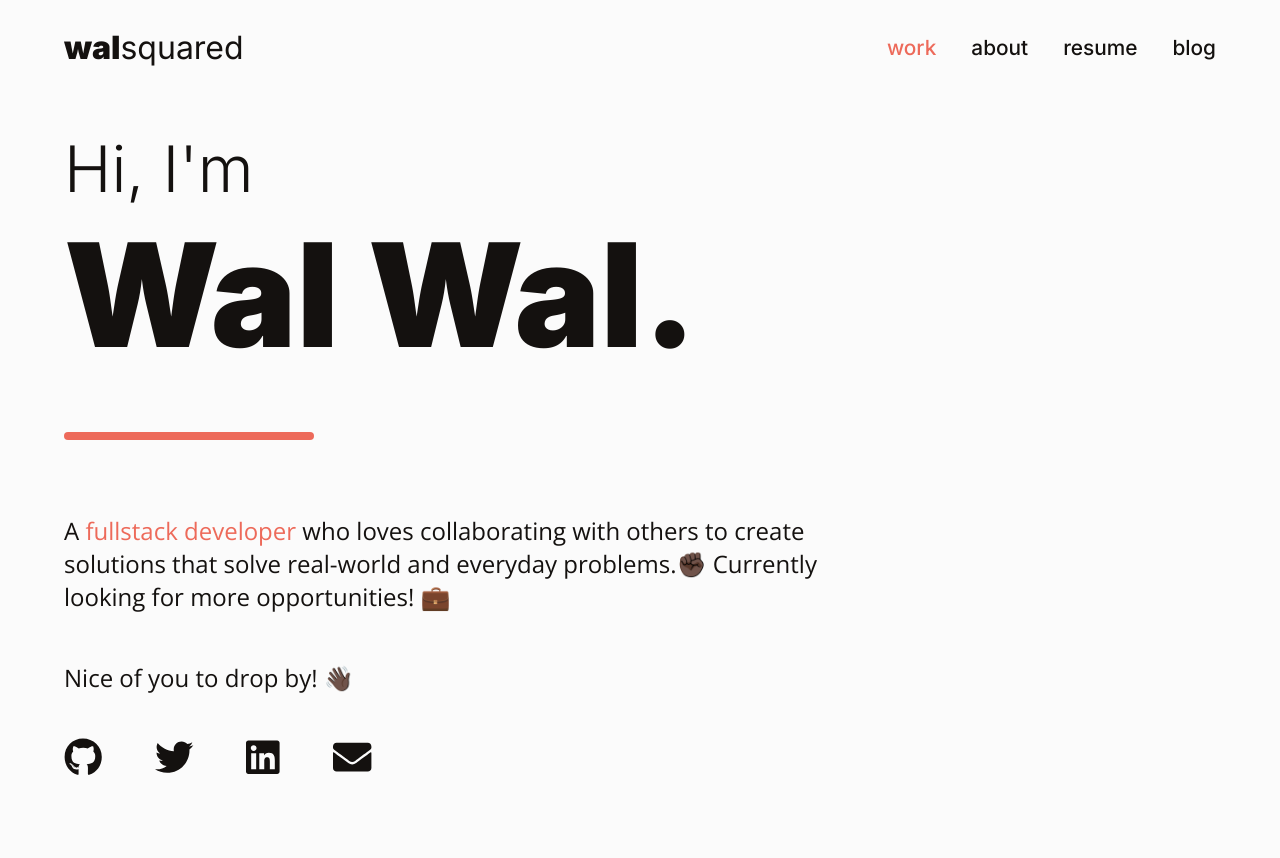
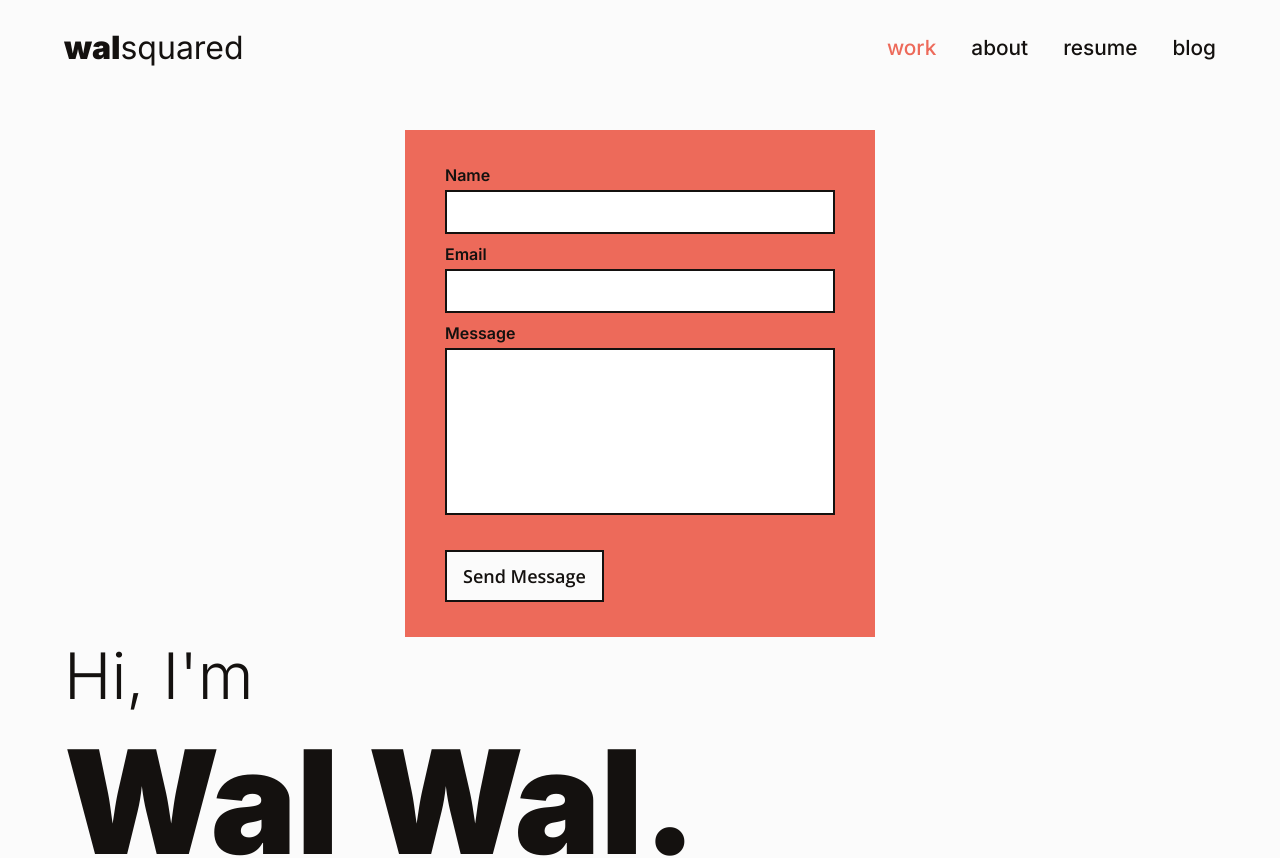
Before and after one commit to walsquared/wal.dev, a React app: page / in a window 1280 px wide. Shown: the top 858 px of the page. Built offline with nearby package versions, Linux system fonts and the light colour scheme.

Commit message:
Create Form component (UI only)
A form component. I'm going to use https://getform.io to make it
functional, but that will come later.

```diff
--- /dev/null
+++ b/src/components/contactForm.tsx
@@ -0,0 +1,109 @@
+import React from 'react'
+import styled from 'styled-components'
+
+import { ThemeColor } from '../types'
+
+interface Props {
+  theme: ThemeColor
+}
+
+const Form = styled.form<{ color: string }>`
+  display: flex;
+  flex-direction: column;
+  align-items: flex-start;
+  padding: 5vw;
+  width: var(--mobile-width);
+
+  background-color: ${(props) => props.color};
+
+  @media only screen and (min-width: 700px) {
+    padding: 35px 40px;
+    width: 300px;
+  }
+
+  @media only screen and (min-width: 1200px) {
+    padding: 35px 40px;
+    width: 390px;
+  }
+`
+
+const Field = styled.label`
+  display: flex;
+  flex-direction: column;
+  margin-bottom: 5px;
+  width: 100%;
+
+  font-family: 'Inter', sans-serif;
+  font-size: 1rem;
+  font-weight: 600;
+`
+
+const Input = styled.input`
+  margin: 5px 0;
+  padding: 0.5rem;
+
+  border: 2px solid var(--black);
+  background-color: #ffffff;
+
+  font-family: 'Open Sans', sans-serif;
+  font-size: 1.125rem;
+`
+
+const TextArea = styled.textarea`
+  resize: none;
+  margin-top: 5px;
+  margin-bottom: -5px;
+  padding: 0.5rem;
+
+  border: 2px solid var(--black);
+  background-color: #ffffff;
+
+  font-family: 'Inter', sans-serif;
+  font-size: 1.125rem;
+`
+
+const Button = styled.button<{ color: string }>`
+  margin-top: 5vw;
+  padding: 0.75rem 1rem;
+
+  border: 2px solid var(--text);
+  background-color: var(--bkg);
+  color: var(--text);
+
+  font-family: 'Open Sans', sans-serif;
+  font-size: 1.125rem;
+  font-weight: 600;
+
+  transition: 0.1s ease;
+
+  &:hover {
+    cursor: pointer;
+    background-color: ${(props) => props.color};
+  }
+
+  @media only screen and (min-width: 700px) {
+    margin-top: 35px;
+  }
+`
+
+const ContactForm = (props: Props) => (
+  <Form color={`var(--${props.theme})`}>
+    <Field>
+      Name
+      <Input required name='name' type='text' />
+    </Field>
+    <Field>
+      Email
+      <Input required name='email' type='email' />
+    </Field>
+    <Field>
+      Message
+      <TextArea rows={7} required></TextArea>
+    </Field>
+    <Button type='submit' color={`var(--${props.theme})`}>
+      Send Message
+    </Button>
+  </Form>
+)
+
+export default ContactForm
--- a/src/components/index.ts
+++ b/src/components/index.ts
@@ -1,4 +1,5 @@
 export { default as Button } from './button'
+export { default as ContactForm } from './contactForm'
 export { default as Divider } from './divider'
 export { default as FadeAnimation } from './fadeAnimation'
 export { default as LazyImage } from './lazyImage'
--- a/src/pages/work/index.tsx
+++ b/src/pages/work/index.tsx
@@ -1,7 +1,7 @@
 import React from 'react'
 import styled from 'styled-components'
 
-import { Divider, FadeAnimation } from 'components'
+import { ContactForm, Divider, FadeAnimation } from 'components'
 import { Socials } from 'footer'
 import Card from './card'
 
@@ -141,6 +141,7 @@ const StyledSocials = styled(Socials)`
 
 const WorkPage = () => (
   <FadeAnimation>
+    <ContactForm theme='red' />
     <IntroContainer>
       <Introduction>
         <NameText>
```
Also changed, not shown: src/components/button.tsx (+9 -9 lines).
